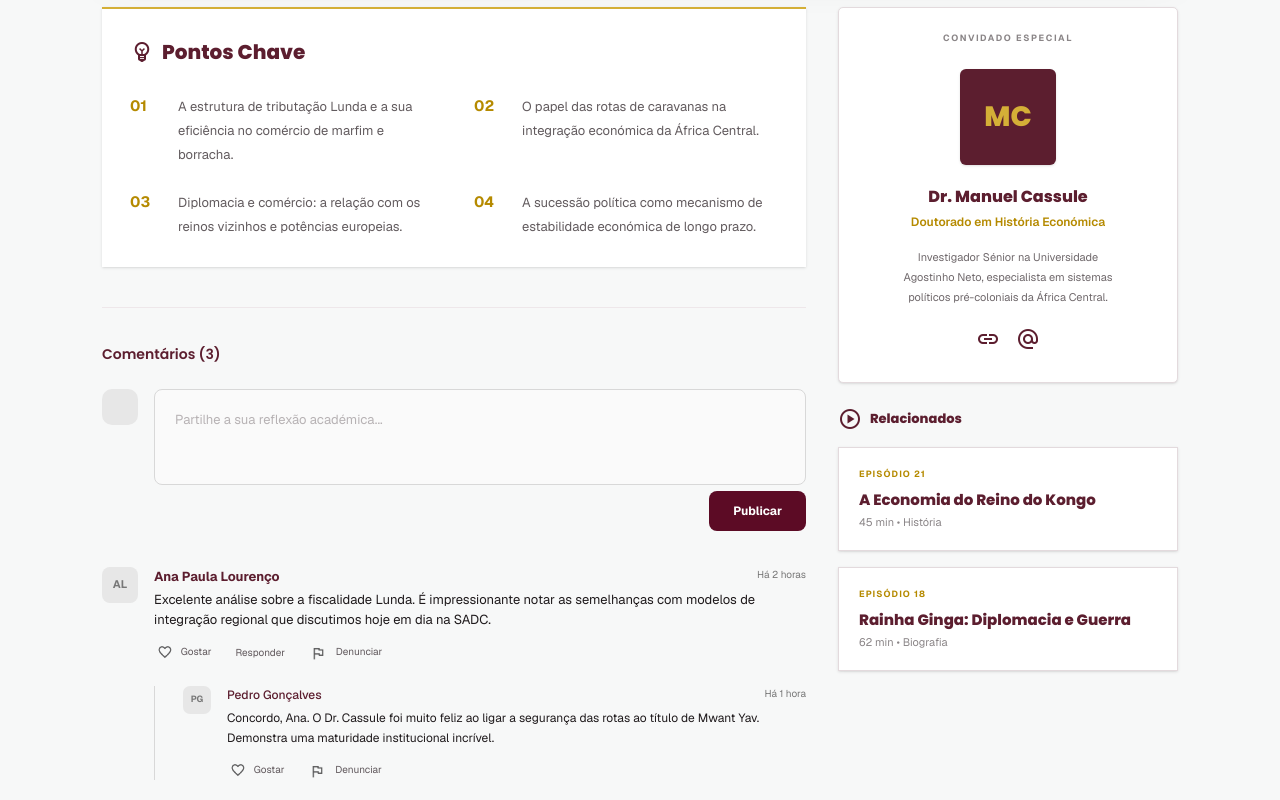
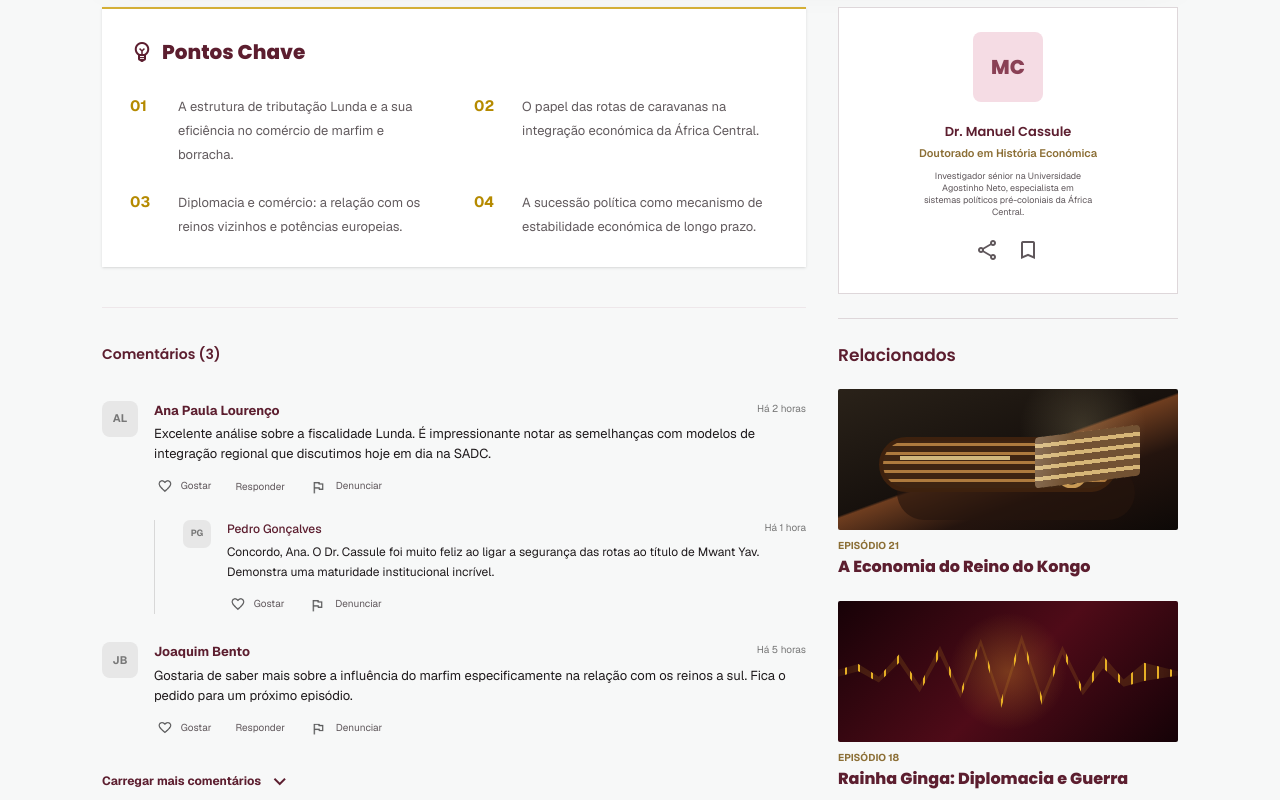
Before and after one commit to Jorgevictor26/economia-com-historia, an Angular app in the folder Frontend-web/: page /app/podcasts in a window 1280 px wide. Shown: the part 580-1380 px from the top of the page. Built offline with nearby package versions, Linux system fonts and the light colour scheme.

Commit message:
Melhoria na tela de podcast

```diff
--- a/Frontend-web/src/app/pages/users/contents/content-detail-page.html
+++ b/Frontend-web/src/app/pages/users/contents/content-detail-page.html
@@ -97,7 +97,7 @@
               <img src="/assets/icons/like.png" alt="" />
               <span>{{ isSavingReaction() ? 'A reagir...' : 'Reações (' + reactionCount() + ')' }}</span>
             </button>
-            <button type="button" class="content-action" (click)="requireLogin($event, 'comentar')">
+            <button type="button" class="content-action" (click)="openCommentComposer($event)">
               <img src="/assets/icons/comment.png" alt="" />
               <span>Comentar</span>
             </button>
@@ -116,7 +116,7 @@
 
         <h2 class="mt-10 text-[14px] font-medium text-[#5c1e2f]">Comentários ({{ comments().length }})</h2>
 
-        @if (auth.isAuthenticated()) {
+        @if (auth.isAuthenticated() && isCommentComposerOpen()) {
         <div class="mt-6 flex gap-4">
           <span class="size-9 rounded-[10px] bg-[#e7e7e7]"></span>
           <div class="min-w-0 flex-1">
--- a/Frontend-web/src/app/pages/users/contents/contents.routes.ts
+++ b/Frontend-web/src/app/pages/users/contents/contents.routes.ts
@@ -502,6 +502,7 @@ export class ContentDetailPage {
   readonly isLoadingComments = signal(false);
   readonly isSavingComment = signal(false);
   readonly isSavingReaction = signal(false);
+  readonly isCommentComposerOpen = signal(false);
   readonly commentError = signal('');
   readonly commentSuccess = signal('');
   readonly relatedQuiz = computed(() => {
@@ -536,6 +537,15 @@ export class ContentDetailPage {
     event.preventDefault();
     event.stopPropagation();
     this.auth.requireLoginFor(operation);
+  }
+
+  openCommentComposer(event: Event): void {
+    if (!this.auth.isAuthenticated()) {
+      this.requireLogin(event, 'comentar');
+      return;
+    }
+
+    this.isCommentComposerOpen.set(true);
   }
 
   async react(event: Event): Promise<void> {
@@ -578,6 +588,7 @@ export class ContentDetailPage {
       await this.commentService.create(contentId, comment);
       await this.loadComments(contentId);
       this.commentSuccess.set('Comentário publicado com sucesso.');
+      this.isCommentComposerOpen.set(false);
     } catch {
       this.commentError.set('Não foi possível publicar o comentário.');
     } finally {
--- a/Frontend-web/src/app/pages/users/podcasts-page.html
+++ b/Frontend-web/src/app/pages/users/podcasts-page.html
@@ -63,7 +63,7 @@
               <span class="material-symbols-outlined text-[17px]" aria-hidden="true">favorite</span>
               <span>Gostar</span>
             </button>
-            <button type="button" class="content-action">
+            <button type="button" class="content-action" (click)="openCommentComposer()">
               <span class="material-symbols-outlined text-[17px]" aria-hidden="true">chat_bubble</span>
               <span>Comentar</span>
             </button>
@@ -122,6 +122,7 @@
         <section class="mt-10 border-t border-[#eee7ea] pt-9">
           <h2 class="text-[14px] font-medium text-[#5c1e2f]">Comentários (3)</h2>
 
+          @if (isCommentComposerOpen()) {
           <div class="mt-6 flex gap-4">
             <span class="size-9 rounded-[10px] bg-[#e7e7e7]"></span>
             <div class="min-w-0 flex-1">
@@ -135,6 +136,7 @@
               </div>
             </div>
           </div>
+          }
 
           <div class="mt-9 grid gap-7">
             <div class="flex gap-4">
@@ -229,44 +231,47 @@
 
       <aside class="lg:pt-0">
         <div class="sticky top-[82px] grid gap-6">
-          <section class="rounded-[5px] border border-[#e3dadd] bg-white p-6 text-center shadow-sm">
-            <p class="text-[9px] font-extrabold uppercase tracking-[0.18em] text-[#8a8587]">Convidado Especial</p>
+          <section class="border border-[#ded7da] bg-white px-6 py-6 text-center">
             <div
-              class="mx-auto mt-6 grid size-[96px] place-items-center overflow-hidden rounded-[6px] bg-[#5c1e2f] font-display text-[28px] font-extrabold text-[#d4af37] shadow-sm">
-              MC</div>
-            <h2 class="mt-5 font-display text-[16px] font-extrabold text-[#5c1e2f]">Dr. Manuel Cassule</h2>
-            <p class="mt-1 text-[12px] font-semibold text-[#b58a00]">Doutorado em História Económica</p>
-            <p class="mx-auto mt-4 max-w-[220px] text-[11px] leading-5 text-[#6f686b]">
-              Investigador Sénior na Universidade Agostinho Neto, especialista em sistemas políticos pré-coloniais da
+              class="mx-auto grid size-[70px] place-items-center rounded-[8px] bg-[#f5dce4] font-display text-[20px] font-extrabold text-[#8a4055]">
+              MC
+            </div>
+            <h2 class="mt-5 font-display text-[13px] font-medium text-[#5c1e2f]">Dr. Manuel Cassule</h2>
+            <p class="mt-1 text-[11px] font-semibold text-[#8c6f36]">Doutorado em História Económica</p>
+            <p class="mx-auto mt-2 max-w-[170px] text-[9px] leading-[1.35] text-[#5f575b]">
+              Investigador sénior na Universidade Agostinho Neto, especialista em sistemas políticos pré-coloniais da
               África Central.
             </p>
-            <div class="mt-5 flex justify-center gap-4 text-[#5c1e2f]">
-              <button type="button" aria-label="Partilhar convidado"><span
-                  class="material-symbols-outlined text-[19px]">link</span></button>
-              <button type="button" aria-label="Contactar convidado"><span
-                  class="material-symbols-outlined text-[19px]">alternate_email</span></button>
+            <div class="mt-5 flex justify-center gap-4 text-[#5f575b]">
+              <button type="button" class="cursor-pointer hover:text-[#40081a]" aria-label="Partilhar perfil">
+                <span class="material-symbols-outlined text-[24px] leading-none">share</span>
+              </button>
+              <button type="button" class="cursor-pointer hover:text-[#40081a]" aria-label="Guardar perfil">
+                <span class="material-symbols-outlined text-[24px] leading-none">bookmark</span>
+              </button>
             </div>
           </section>
 
-          <section>
-            <h2 class="mb-4 flex items-center gap-2 text-[13px] font-extrabold text-[#5c1e2f]">
-              <span class="material-symbols-outlined text-[18px]" aria-hidden="true">play_circle</span>
-              Relacionados
-            </h2>
-            <div class="grid gap-4">
-              <a routerLink="/app/podcasts" class="block border border-[#e3dadd] bg-white p-5 shadow-sm">
-                <p class="text-[9px] font-extrabold uppercase tracking-[0.12em] text-[#b58a00]">Episódio 21</p>
-                <h3 class="mt-2 font-display text-[15px] font-extrabold leading-5 text-[#5c1e2f]">A Economia do Reino do
-                  Kongo</h3>
-                <p class="mt-1 text-[11px] text-[#8a8587]">45 min &bull; História</p>
-              </a>
-              <a routerLink="/app/podcasts" class="block border border-[#e3dadd] bg-white p-5 shadow-sm">
-                <p class="text-[9px] font-extrabold uppercase tracking-[0.12em] text-[#b58a00]">Episódio 18</p>
-                <h3 class="mt-2 font-display text-[15px] font-extrabold leading-5 text-[#5c1e2f]">Rainha Ginga:
-                  Diplomacia e Guerra</h3>
-                <p class="mt-1 text-[11px] text-[#8a8587]">62 min &bull; Biografia</p>
-              </a>
-            </div>
+          <section class="border-t border-[#ded7da] pt-6">
+            <h2 class="font-display text-[17px] font-medium text-[#5c1e2f]">Relacionados</h2>
+
+            <a routerLink="/app/podcasts" class="mt-5 block">
+              <div class="podcast-radio h-[141px] w-full rounded-[2px] object-cover object-center" role="img"
+                aria-label="Capa do episódio A Economia do Reino do Kongo"></div>
+              <p class="mt-2 text-[10px] font-bold uppercase text-[#8c6f36]">Episódio 21</p>
+              <h3 class="mt-1 font-display text-[16px] font-extrabold leading-tight text-[#5c1e2f]">
+                A Economia do Reino do Kongo
+              </h3>
+            </a>
+
+            <a routerLink="/app/podcasts" class="mt-6 block">
+              <div class="podcast-wave h-[141px] w-full rounded-[2px] object-cover object-center" role="img"
+                aria-label="Capa do episódio Rainha Ginga: Diplomacia e Guerra"></div>
+              <p class="mt-2 text-[10px] font-bold uppercase text-[#8c6f36]">Episódio 18</p>
+              <h3 class="mt-1 font-display text-[16px] font-extrabold leading-tight text-[#5c1e2f]">
+                Rainha Ginga: Diplomacia e Guerra
+              </h3>
+            </a>
           </section>
         </div>
       </aside>
--- a/Frontend-web/src/app/pages/users/podcasts.routes.ts
+++ b/Frontend-web/src/app/pages/users/podcasts.routes.ts
@@ -1,4 +1,4 @@
-import { Component } from '@angular/core';
+import { Component, signal } from '@angular/core';
 import { RouterLink } from '@angular/router';
 import { Routes } from '@angular/router';
 import { BackToTopComponent } from '../shared/back-to-top/back-to-top.component';
@@ -10,7 +10,13 @@ import { PublicNavbarComponent } from '../shared/public-navbar/public-navbar.com
   imports: [RouterLink, PublicNavbarComponent, PublicFooterComponent, BackToTopComponent],
   templateUrl: './podcasts-page.html'
 })
-export class PodcastsPage {}
+export class PodcastsPage {
+  readonly isCommentComposerOpen = signal(false);
+
+  openCommentComposer(): void {
+    this.isCommentComposerOpen.set(true);
+  }
+}
 
 export const PODCASTS_ROUTES: Routes = [
   { path: '', component: PodcastsPage },
```
